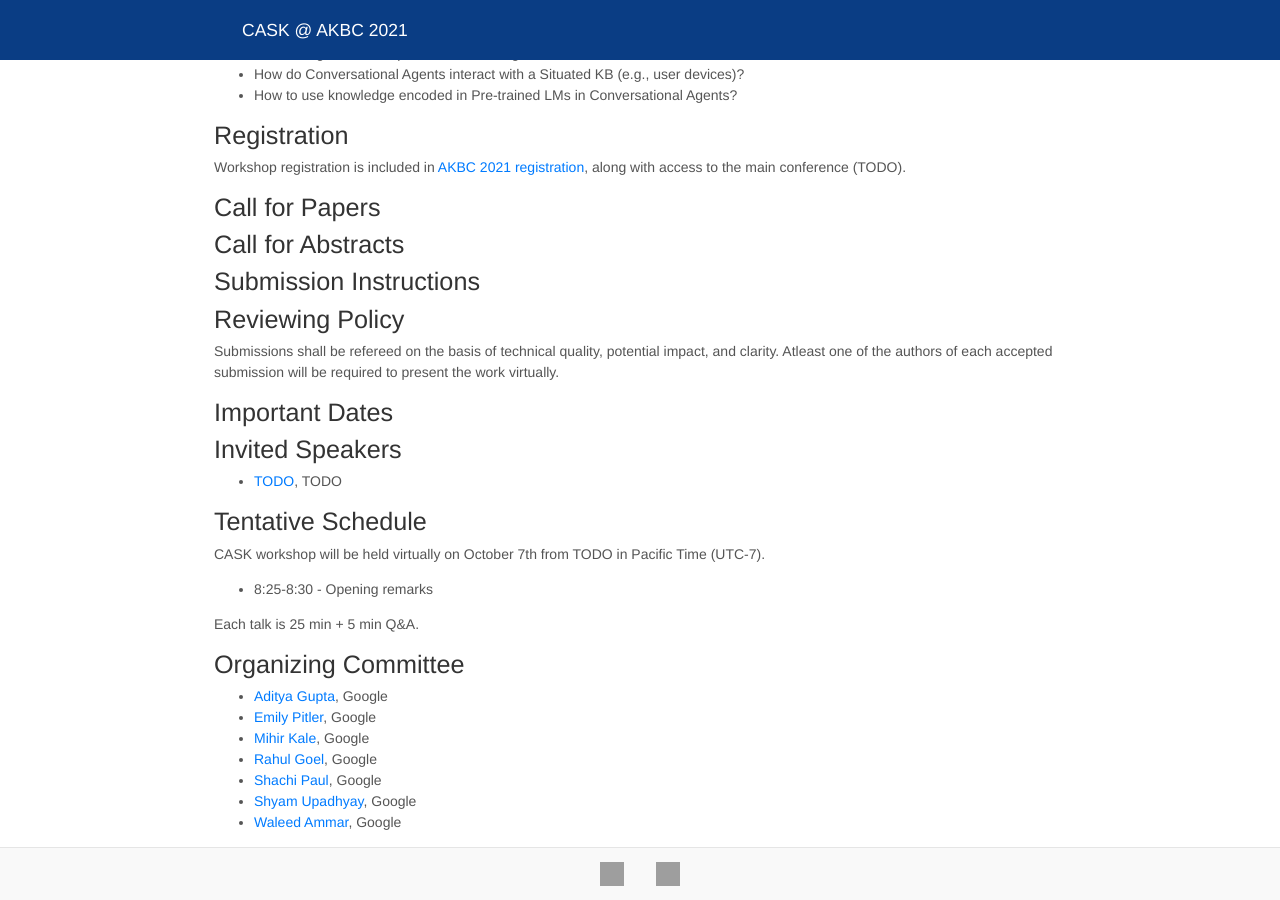
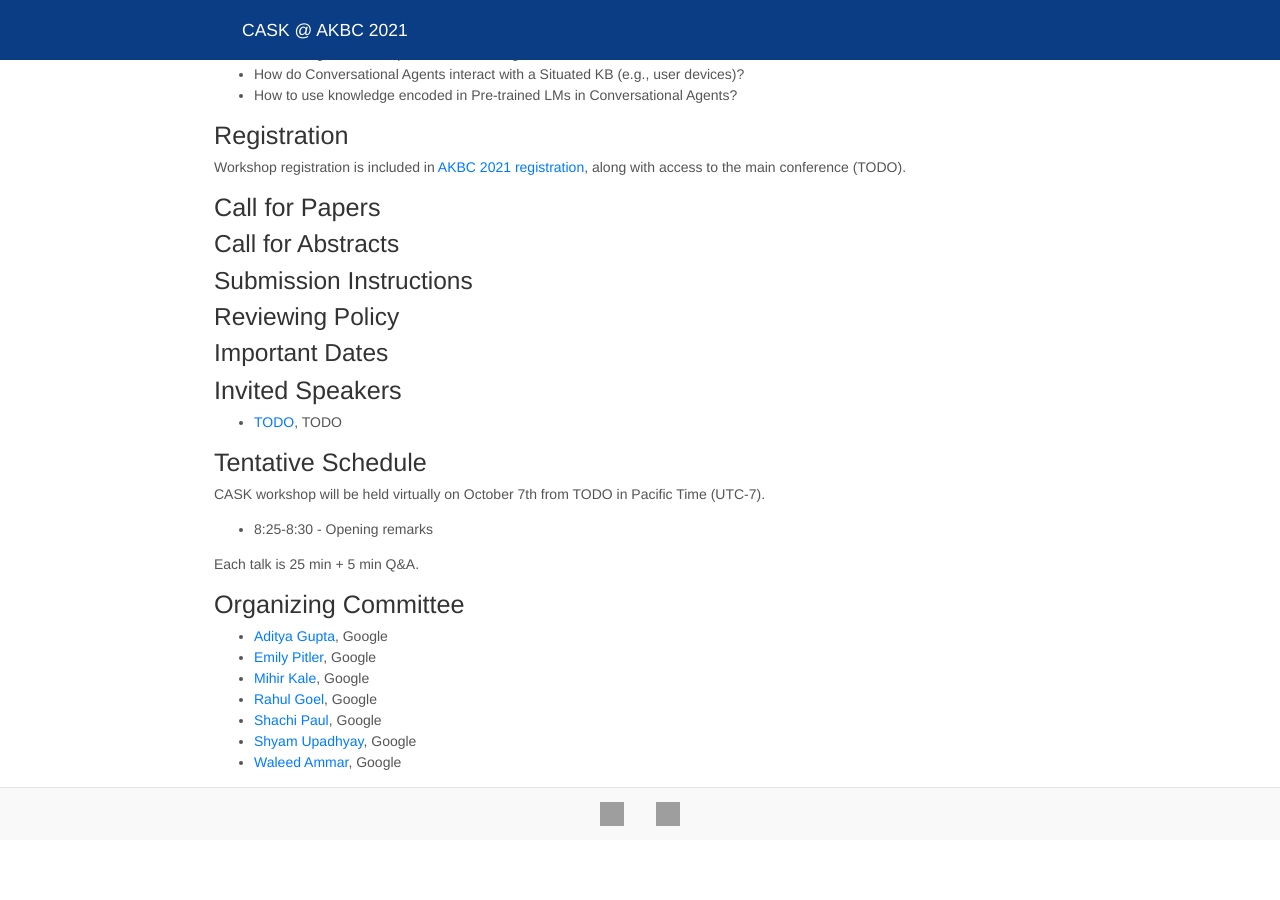
Before and after one commit to cask-workshop/cask-workshop.github.io, a Jekyll site: the page built from index.md, in a window 1280 px wide and 900 px high, scrolled down 524 px. Built offline with Jekyll 4.4.1, drawn with Linux system fonts in a browser that asks for light colours; nearby versions of some CDN libraries; after the commit the page ends 1364 px from its top, so only the background shows below that; grey boxes are pictures that could not be loaded.

Commit message:
fixing headings

```diff
--- a/index.md
+++ b/index.md
@@ -29,14 +29,13 @@ Workshop registration is included in [AKBC 2021 registration](TODO), along with
 
 ## Call for Papers
 
-<h2>Call for Abstracts</h2>
+<h3>Call for Abstracts</h3>
 
-<h2>Submission Instructions</h2>
+<h3>Submission Instructions</h3>
 
-<h2>Reviewing Policy</h2>
-Submissions shall be refereed on the basis of technical quality, potential impact, and clarity. Atleast one of the authors of each accepted submission will be required to present the work virtually.
+<h3>Reviewing Policy</h3>
 
-<h2>Important Dates</h2>
+<h3>Important Dates</h3>
 
 
 ## Invited Speakers
```
